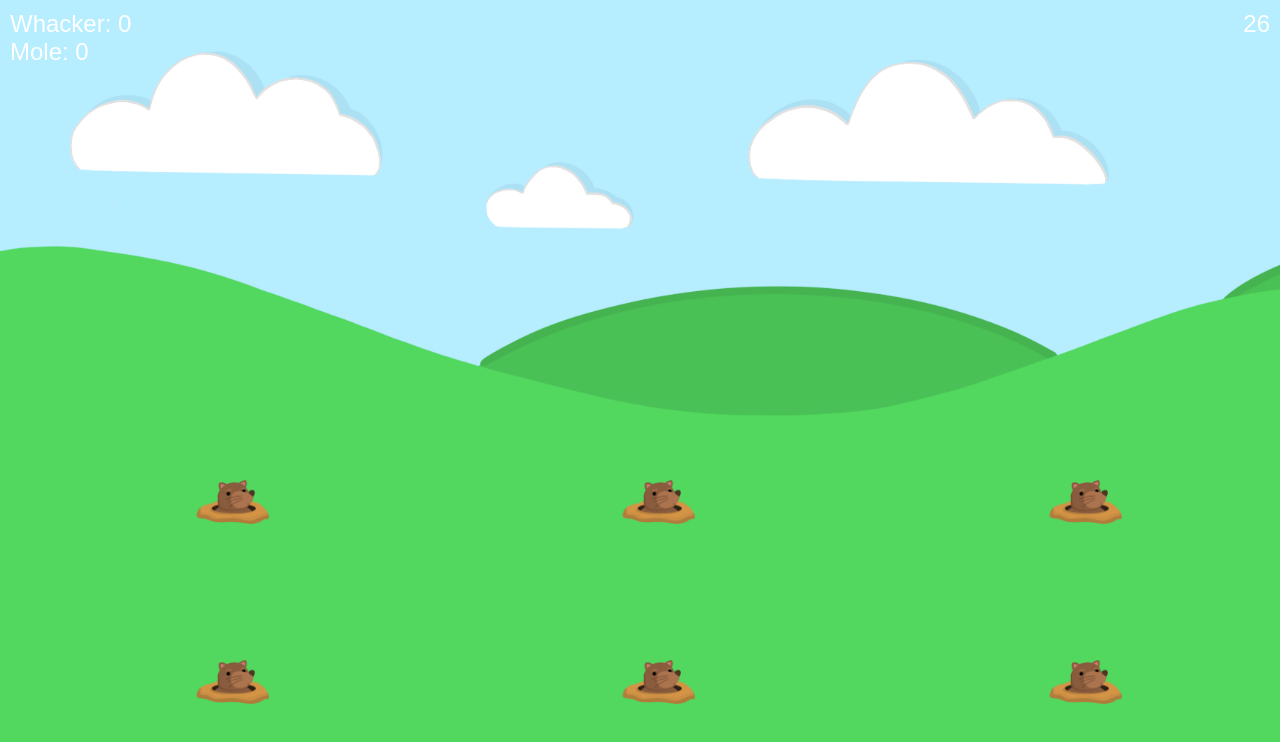
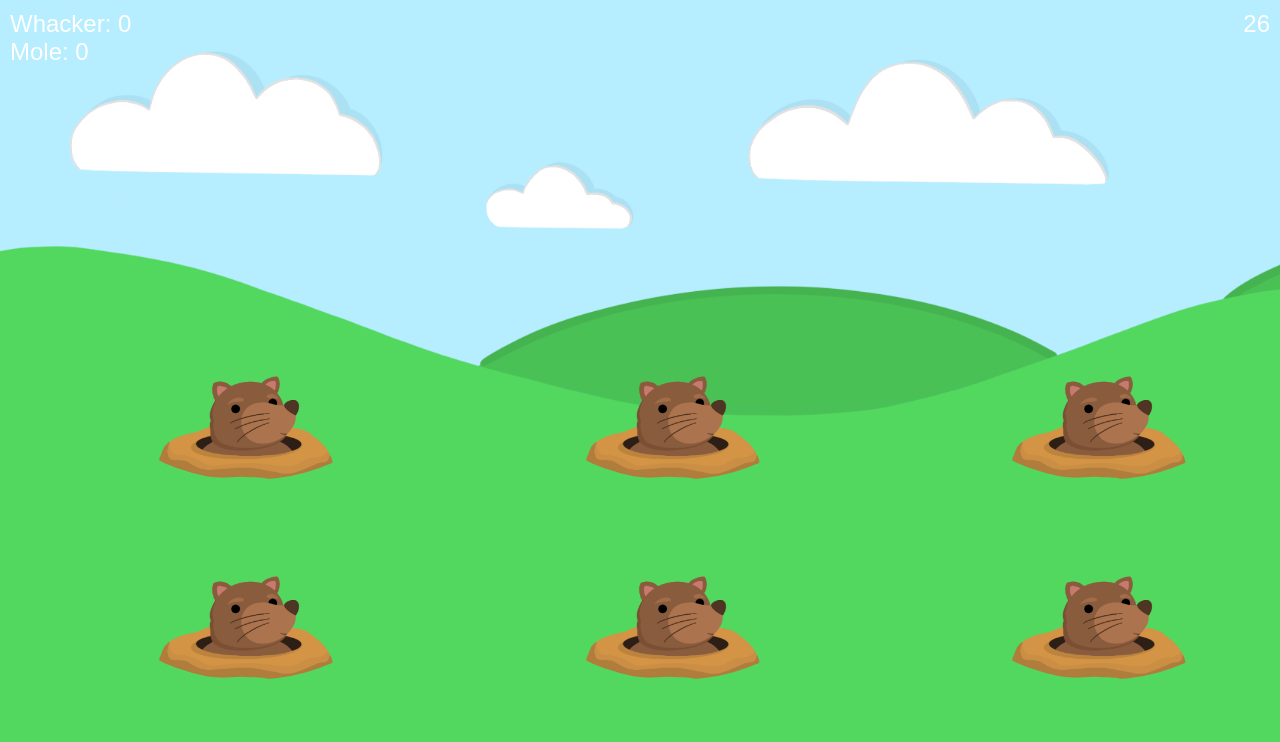
Before and after one commit to cassandrako/whacking-wombats, a website: page public/index.html in a window 1280 px wide. Drawn offline with Linux system fonts and the light colour scheme.

Commit message:
feat: proper sizes, working holes

```diff
--- a/public/app.css
+++ b/public/app.css
@@ -15,19 +15,22 @@ body {
   display: grid;
   grid-template-columns: repeat(3, 1fr);
   grid-template-rows: repeat(2, 1fr);
+  row-gap: 0px;
   width: 100%;
   height: 45vh;
   justify-content: center;
   align-content: center;
   position: relative;
-  top: 50%;
+  top: 10%;
   transform: translateY(-50%);
+  transform: translateX(-5%);
 }
 
+
 .hole {
-  width: 125px;
-  height: 100px;
-  margin-left: 40%;
+  width: 300px;
+  height: 200px;
+  margin-left: 38%;
   background-image: url('/assets/newHole.png');
   background-size: cover;
   display: flex;
```
